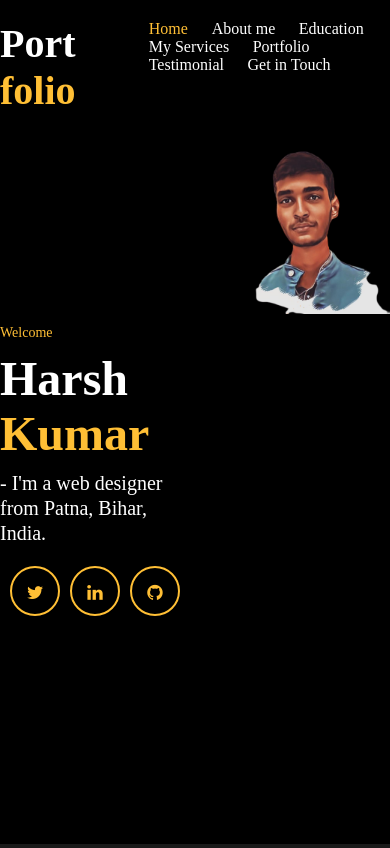
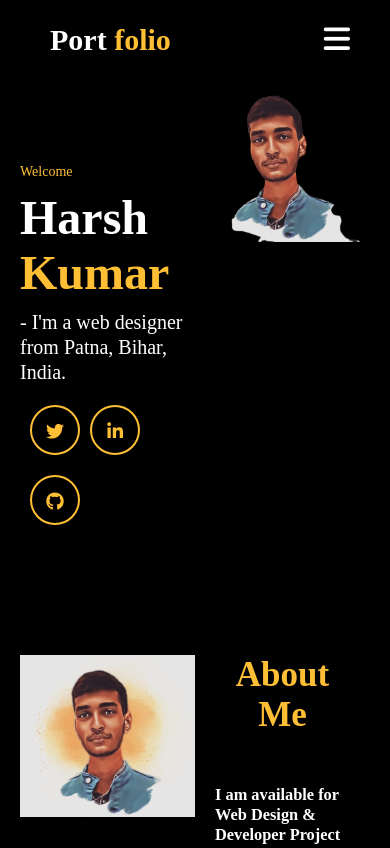
Before and after one commit to Harsh0897kumar/111111111, a plain HTML site: page index.html in a window 390 px wide. Shown: the top 848 px of the page. Drawn offline with Linux system fonts and the light colour scheme.

Commit message:
Update index.html

```diff
--- a/index.html
+++ b/index.html
@@ -2,11 +2,12 @@
 <!DOCTYPE html>
 <html>
 <head>
-<title>Harsh Kumar Portfolio</title>
+<title>Student Portfolio Website Template</title>
 <meta charset="utf-8">
 <meta name="viewport" content="width=device-width, initial-scale=1">
 <meta name="viewport" content="width=device-width, initial-scale=1.0">
 <link rel="stylesheet" href="https://maxcdn.bootstrapcdn.com/font-awesome/4.7.0/css/font-awesome.min.css">
+<script src="https://kit.fontawesome.com/a076d05399.js"></script>
 <style>
   /*****COMMON CSS SECTION*****/
   * {
@@ -15,6 +16,12 @@
   padding: 0;
   -outline: 0;
   font-family Roboto, sans-serif, arial;
+}
+@media (max-width: 1100px) {
+  .container {
+    width: 100%;
+    padding: 0 20px;
+  }
 }
 html, body
   {
@@ -37,33 +44,91 @@ html, body
   float: left;
 }
 /*****MENU SECTION*****/
-.main-panel {
-  width: 100%;
-  float: left;
-  padding-top: 20px;
-  padding-bottom: 50px;
-  height: 100vh;
-}
 
-.logo {
-  font-size: 40px;
-  font-weight: 600;
+label.logo {
+  font-size: 35px;
+  font-weight: Bold;
+  padding: 0 100px;
+  line-height: 80px;
 }
 
 .span-col {
   color: #ffbf35;
 }
 
-nav {
+nav ul {
+  margin-right: 20px;
   float: right;
 }
-
-nav a {
-  text-decoration: none;
+nav ul li{
+  display: inline-block;
+  line-height: 80px;
+  margin: 0 5px;
+}
+nav ul li a{
+  color: white;
+  font-size: 17px;
+  padding: 7px 13px;
+  border-radius: 3px;
+  text-transform: uppercase;
+}
+a.active,a:hover{
+  background: #1b9bff;
+  transition: .5s;
+}
+.checkbtn{
+  font-size: 30px;
+  color: white;
+  float: right;
+  line-height: 80px;
+  margin-right: 40px;
+  cursor: pointer;
+  display: none;
+}
+#check{
+  display: none;
+}
+@media (max-width: 952px){
+  label.logo{
+    font-size: 30px;
+    padding-left: 50px;
+}
+nav ul li a{
   font-size: 16px;
-  font-weight: 500;
-  margin-left: 20px;
-  color: white;
+}
+}
+@media (max-width: 858px){
+  .checkbtn{
+    display: block;
+  }
+  ul{
+    position: fixed;
+    width: 100%;
+    height: 100vh;
+    background: #2c3e50;
+    top: 80px;
+    left: -100%;
+    text-align: center;
+    transition: all .5s;
+  }
+  nav ul li{
+    display: block;
+    margin: 50px 0;
+    line-height: 30px;
+  }
+  nav ul li a{
+    font-size: 20px;
+  }
+  a:hover,a.active{
+    background: none;
+    color: #0082e6;
+  }
+  #check:checked ~ ul{
+    left: 0;
+  }
+}
+section{
+  background: url;
 }
 /*****Main BANNER*****/
 .width-50 {
@@ -195,7 +260,7 @@ div[role="progressbar"] {
 }
 /*****EXPERIENCE SECTION*****/
 .bg-lightgrey {
-  background-color:  #1a1a1a;
+  background-color:  #000000;
 }
 .edu-exp {
   padding: 10px 0px;
@@ -401,25 +466,41 @@ textarea {
     width: 100%;
   }
 }
+@media (max-width: 600px) {
+  .banner-section {
+    margin-top: 10vh;
+  }
+  .about-img {
+    padding: 0px;
+  }
+  .footer {
+    padding: 20px 0;
+  }
+}
+.responsive {
+  max-width: 100%;
+  height: auto;
+}
 </style>
 <!-----MENU SECTION------>
-<div class="main-panel">
-  <div class="container">
-    <div class="width-33 logo">Port <span class="span-col">folio</span>
-    </div>
-    <div class="width-66">
       <nav>
-        <a href="#">
-          <span class="span-col">Home</span>
-        </a>
-        <a href="#about-us1">About me</a>
-        <a href="#Education1">Education</a>
-        <a href="#myservice1">My Services</a>
-        <a href="#port1">Portfolio</a>
-        <a href="#testimonial1">Testimonial</a>
-        <a href="#GetInTouch">Get in Touch</a>
-
+        <input type="checkbox" id="check">
+        <label for="check" class="checkbtn">
+          <i class="fas fa-bars"></i>
+        </label>
+        <label class="logo">Port <span class="span-col">folio</span>
+        </label>
+        <ul>
+          <li><a class="active" href="#">Home</a></li>
+          <li><a href="#about-us1">About me</a></li>
+          <li><a href="#Education1">Education</a></li>
+          <li><a href="#myservice1">My Services</a></li>
+          <li><a href="#port1">Portfolio</a></li>
+          <li><a href="#testimonial1">Testimonial</a></li>
+          <li><a href="#GetInTouch">Get in Touch</a></li>
+        </ul>
       </nav>
+      <section></section>
     </div>
   </div>
   <!------MAIN BANNERR------>
@@ -442,7 +523,7 @@ textarea {
     </div>
   </div>
   <div class="width-50">
-    <img src="1111.png">
+    <img src="1111.png" alt="Nature" class="responsive">
   </div>
 </div>
 </div>
@@ -474,11 +555,11 @@ textarea {
             </tr>
           </table>
         </div>
-        <div class="width-50 mt-20">
+        <div class="width-55 mt-20">
           <table cellspacing="8" cellpadding="8">
             <tr>
               <th>Phone:</th>
-              <td> +9189873 09281</td>
+              <td>+9189873 09281</td>
             </tr>
             <tr>
               <th>City:</th>
@@ -486,7 +567,7 @@ textarea {
             </tr>
             <tr>
               <th>Freelancer:</th>
-              <td> Available</td>
+              <td>Available</td>
             </tr>
           </table>
         </div>
```
